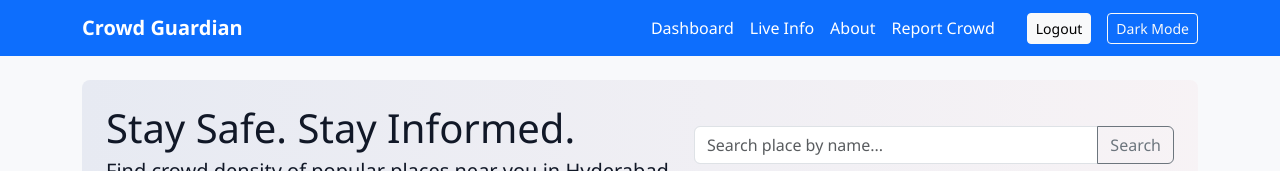
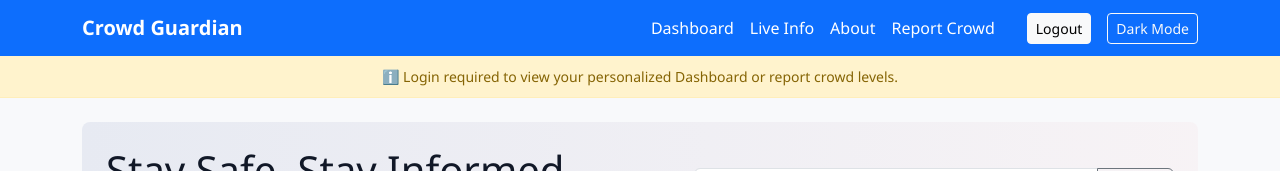
Before and after one commit to kav-26/crowd-guardian, a plain HTML site: page frontend/index.html in a window 1280 px wide. Shown: the top 171 px of the page. Drawn offline with nearby package versions, Linux system fonts and the light colour scheme; no server answers; grey boxes are pictures that could not be loaded.

Commit message:
Add login info banner

```diff
--- a/frontend/index.html
+++ b/frontend/index.html
@@ -41,6 +41,11 @@
     </div>
   </div>
 </nav>
+
+<!-- Login info banner -->
+<div style="background:#fff3cd; color:#856404; padding:10px 20px; text-align:center; font-size:14px; border-bottom:1px solid #ffeeba;">
+  ℹ️ Login required to view your personalized Dashboard or report crowd levels.
+</div>
 
 <main class="container my-4">
 
```
